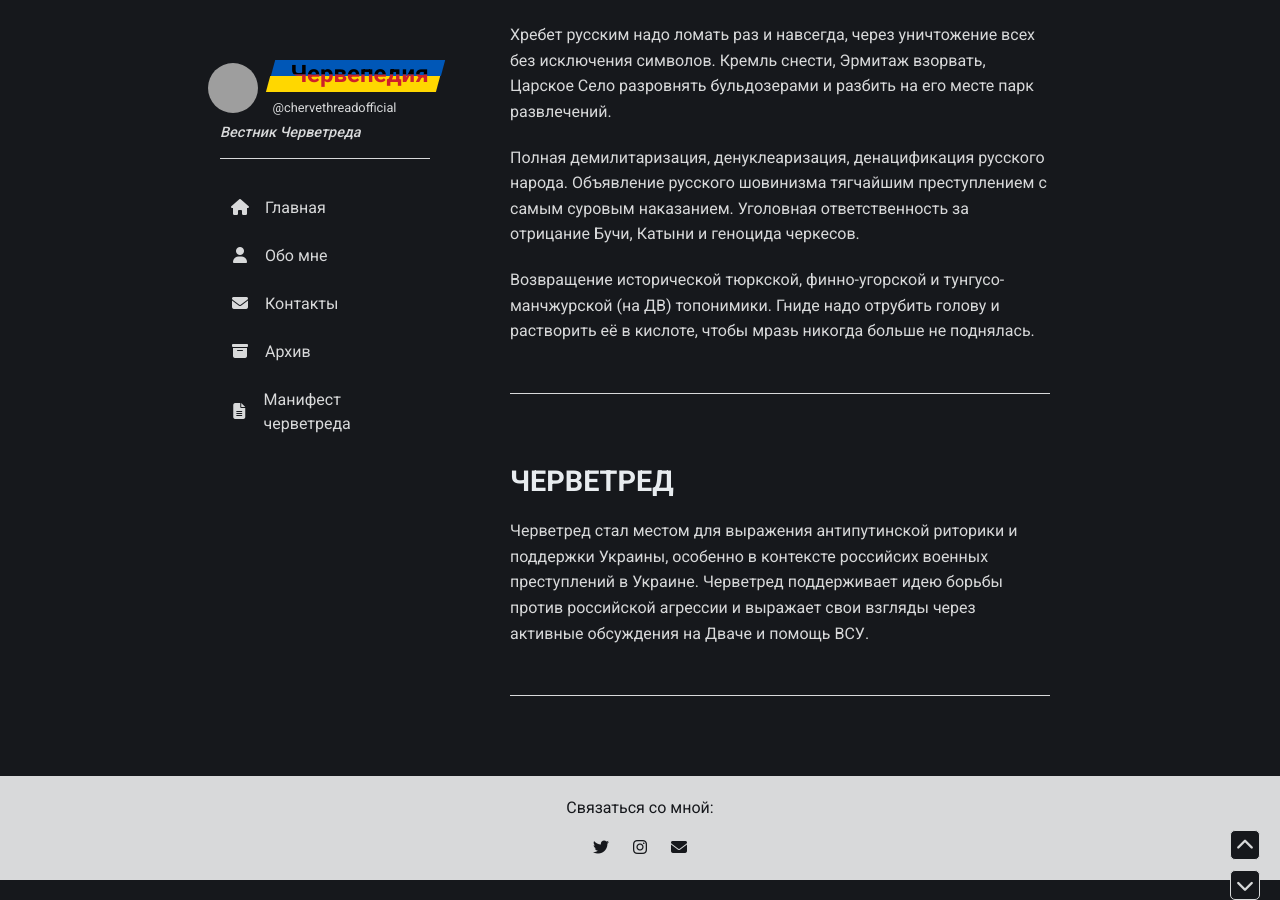
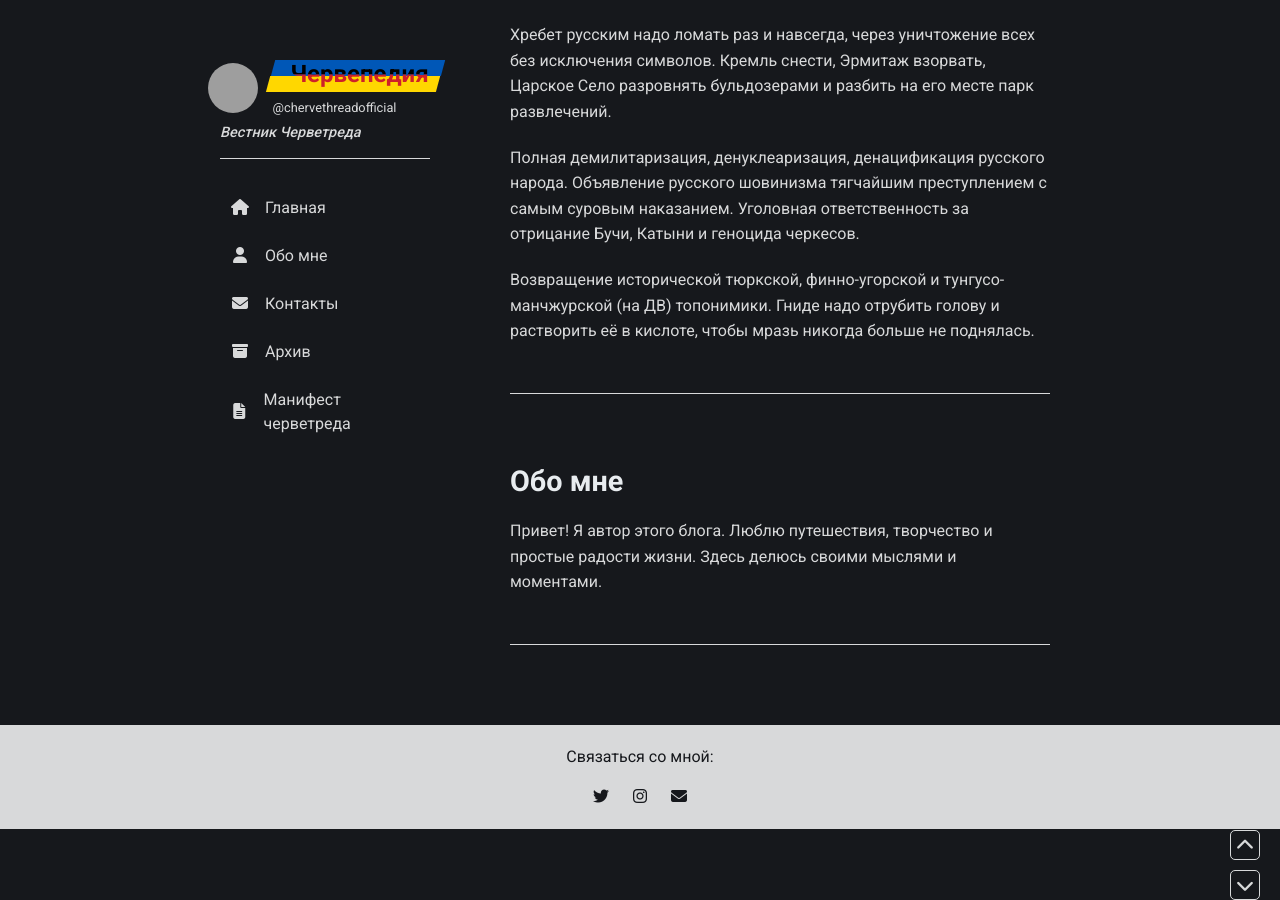
Before and after one commit to chervepediya/chervepediya.github.io, a Jekyll site: the page built from _posts/2025-02-21-nenavist-k-rusizmu.md, in a window 1280 px wide and 900 px high, scrolled down 573 px. Built offline with Jekyll 4.4.1, drawn with Linux system fonts in a browser that asks for light colours; nearby versions of some CDN libraries; a script that is not in the unit is left out; grey boxes are pictures that could not be loaded.

Commit message:
Update post.html

```diff
--- a/_layouts/post.html
+++ b/_layouts/post.html
@@ -19,10 +19,14 @@ layout: default
     </div>
     {% endif %}
     <p>{{ content }}</p>
+    <!-- Виджет комментариев Telegram -->
+    <div class="telegram-comments">
+        <script async src="https://telegram.org/js/telegram-widget.js?22" data-telegram-discussion="chervepediya{{ page.url }}" data-comments-limit="5" data-color="343638" data-dark="1" data-dark-color="FFFFFF"></script>
+    </div>
 </div>
 
 <!-- Секция "Обо мне" -->
 <div class="about" id="about" data-aos="fade-up" data-aos-delay="600">
-    <h2>ЧЕРВЕТРЕД</h2>
-    <p>Черветред стал местом для выражения антипутинской риторики и поддержки Украины, особенно в контексте российсих военных преступлений в Украине.  Черветред поддерживает идею борьбы против российской агрессии и выражает свои взгляды через активные обсуждения на Дваче и помощь ВСУ.</p>
+    <h2>Обо мне</h2>
+    <p>Привет! Я автор этого блога. Люблю путешествия, творчество и простые радости жизни. Здесь делюсь своими мыслями и моментами.</p>
 </div>
```
